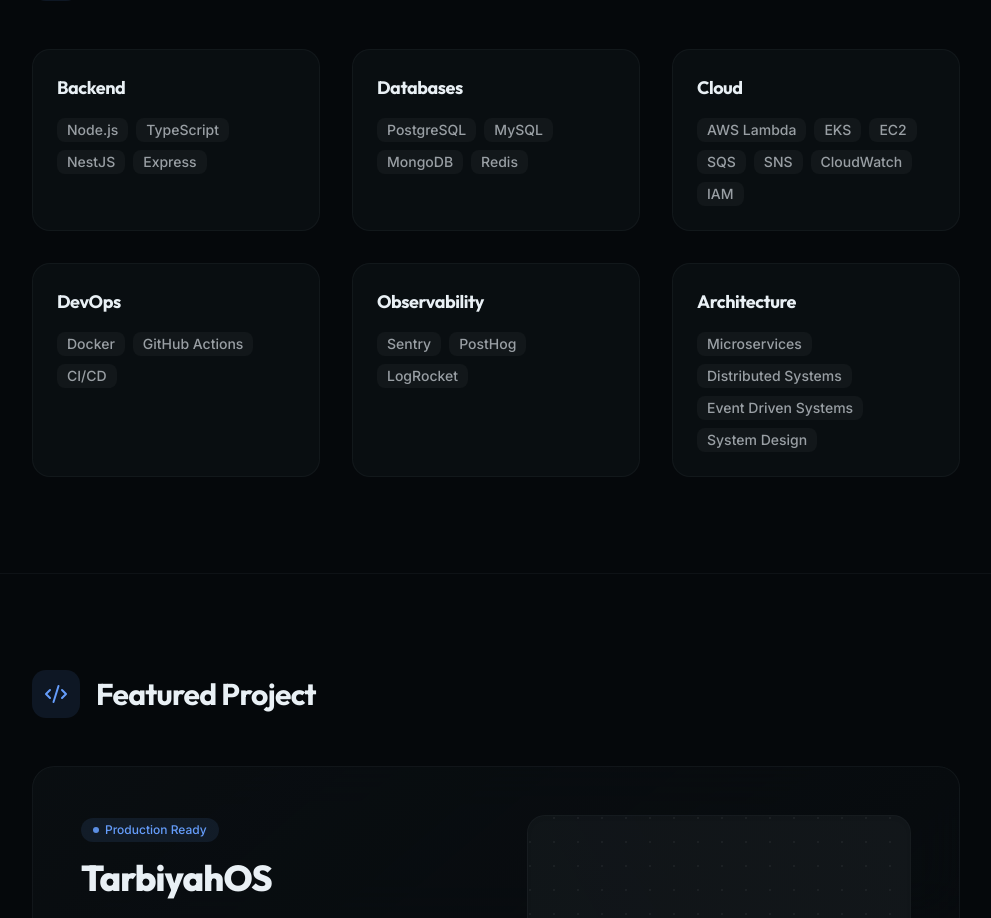
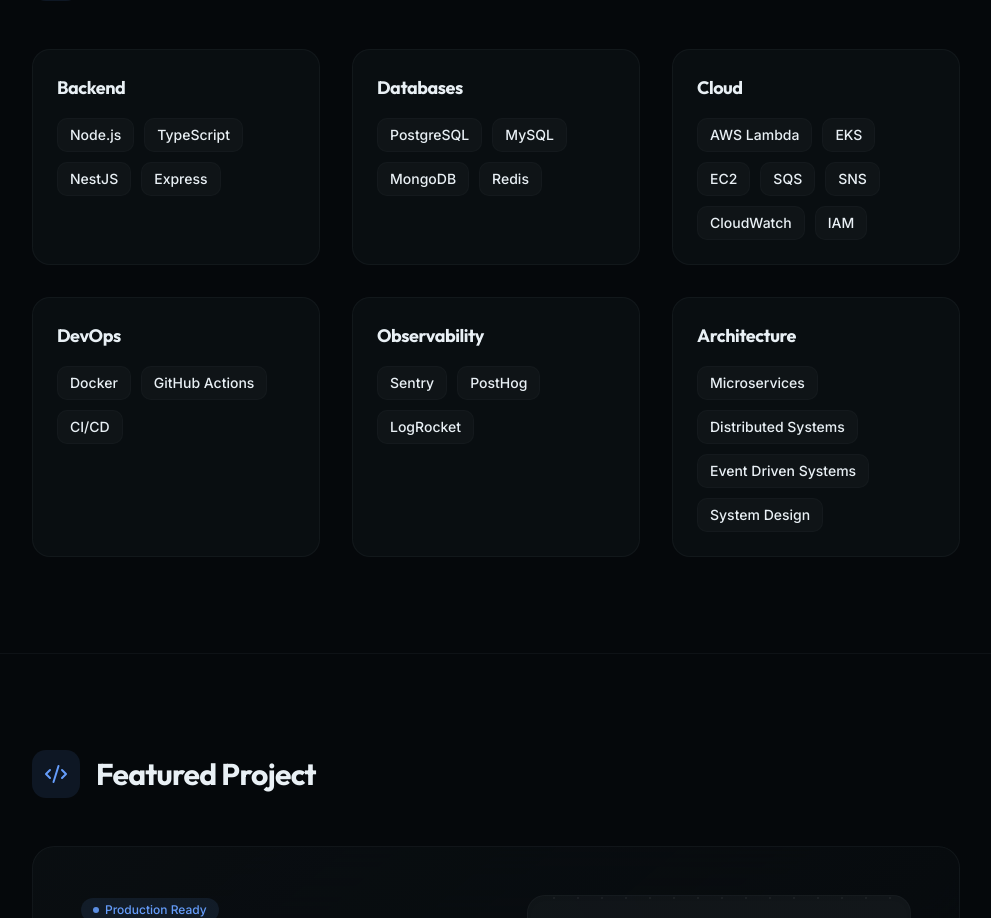
Before and after one commit to mdasifj625/portfolio, a Next.js app: page / in a window 1280 px wide. Shown: the part 1933-2851 px from the top of the page, without its empty margins (144-1135 px from the left). Built offline with nearby package versions, Linux system fonts and the light colour scheme.

Commit message:
style: enhance skill badges with premium hover interactions and improved contrast

```diff
--- a/src/components/skills.tsx
+++ b/src/components/skills.tsx
@@ -51,11 +51,11 @@
               <h3 className="mb-4 text-lg font-bold text-foreground">
                 {group.category}
               </h3>
-              <div className="flex flex-wrap gap-2">
+              <div className="flex flex-wrap gap-2.5">
                 {group.items.map((skill, i) => (
                   <span
                     key={i}
-                    className="inline-flex items-center rounded-md bg-muted px-2.5 py-0.5 text-sm font-medium text-muted-foreground transition-colors group-hover:text-foreground"
+                    className="inline-flex items-center rounded-lg bg-secondary/80 px-3 py-1.5 text-sm font-medium text-secondary-foreground border border-border/40 transition-all duration-300 hover:bg-primary hover:text-primary-foreground hover:border-primary hover:shadow-[0_0_15px_-3px_rgba(var(--primary),0.4)] hover:-translate-y-0.5 cursor-default"
                   >
                     {skill}
                   </span>
```
